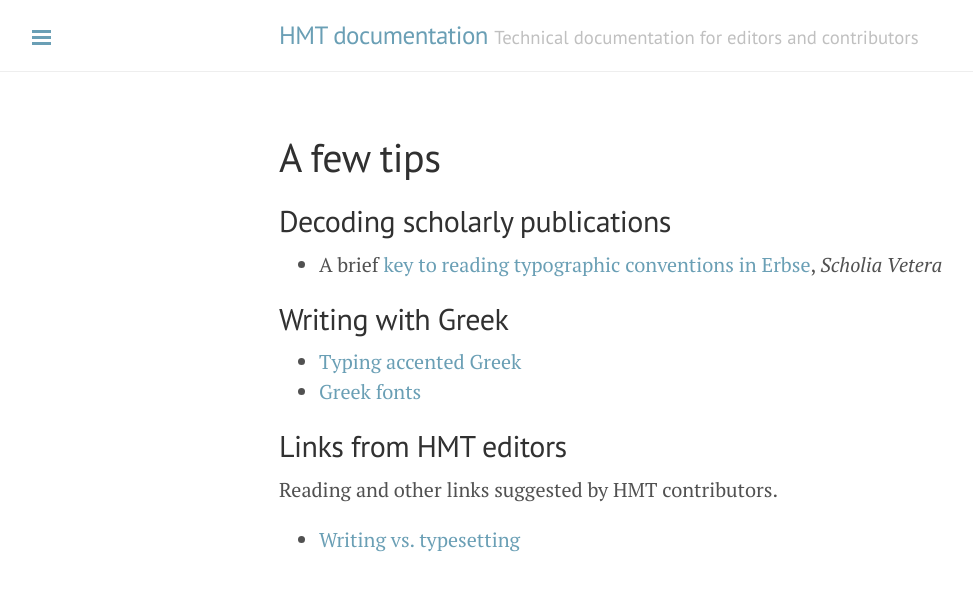
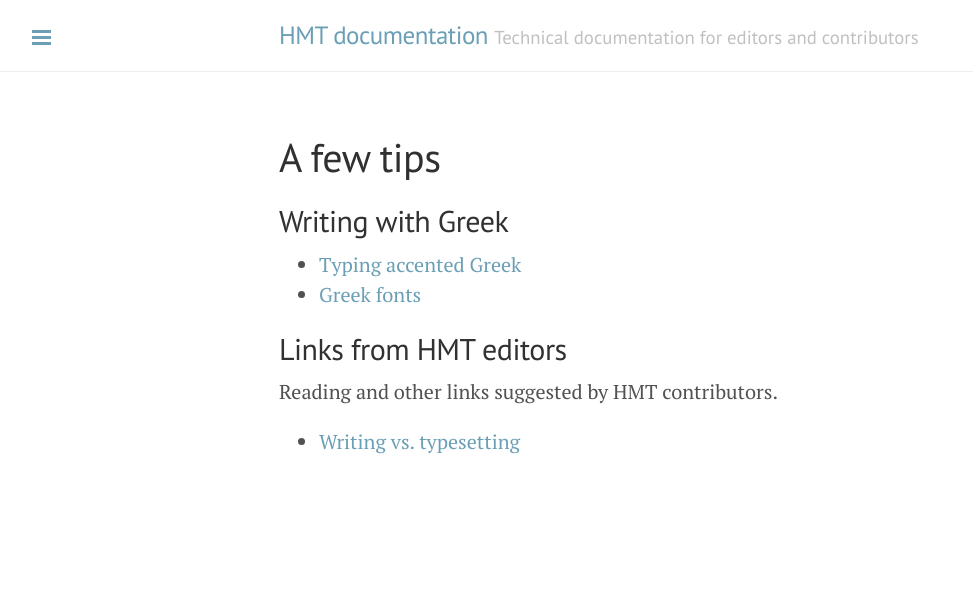
Before and after one commit to homermultitext/hmt-docs, a Jekyll site: the page built from docs/tips/index.md, in a window 1280 px wide. Shown: the top 591 px of the page, without its empty margins (1-974 px from the left). Built offline with Jekyll 4.4.1, drawn with Linux system fonts in a browser that asks for light colours.

```diff
--- a/docs/tips/index.md
+++ b/docs/tips/index.md
@@ -4,10 +4,6 @@
 ---
 
 
-## Decoding scholarly publications ##
-
-
-- A brief [key to reading typographic conventions in Erbse](erbse-key), *Scholia Vetera*
 
 
 ## Writing with Greek
```
Also changed, not shown: docs/tech/atom-tablr.md (+1 -1 lines).
